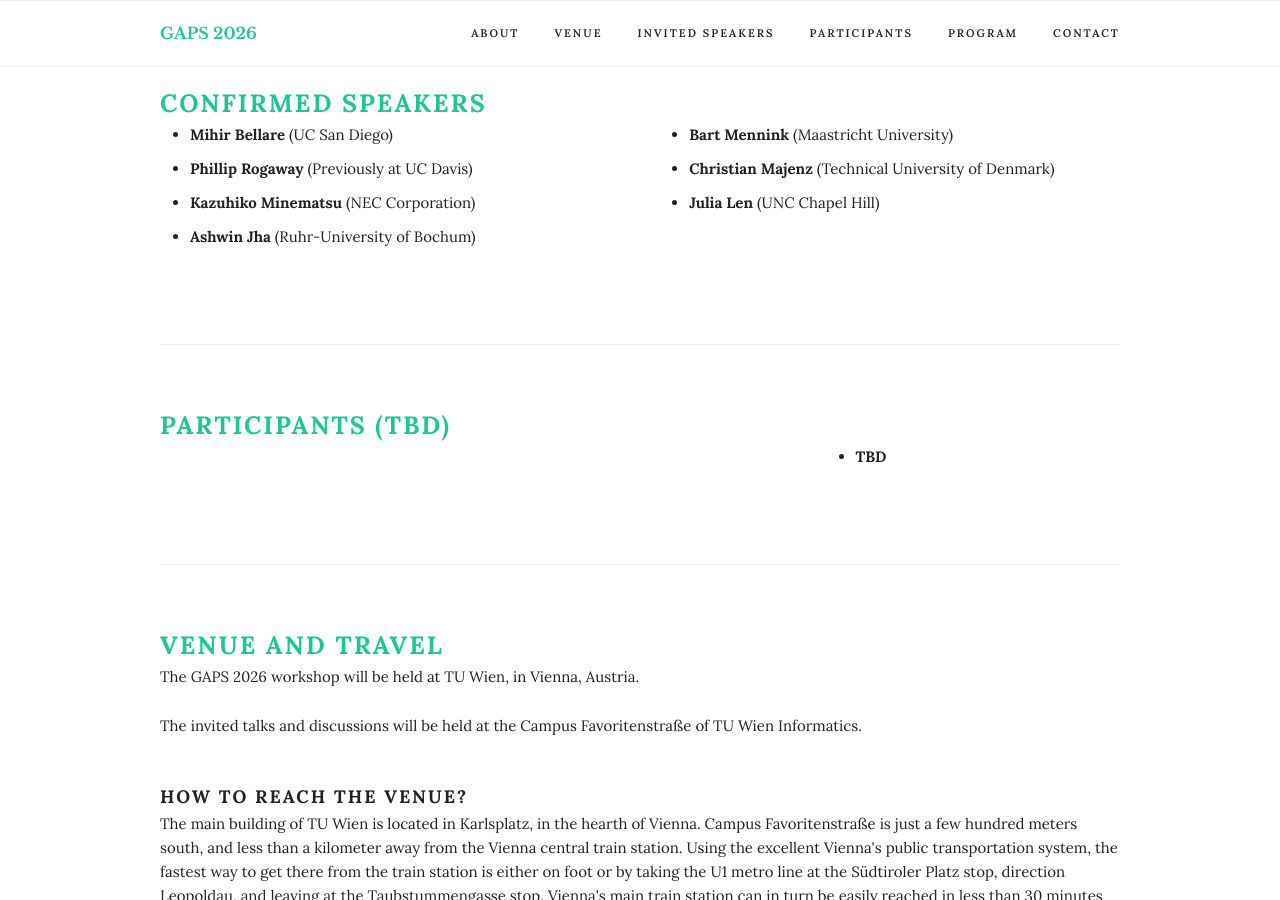
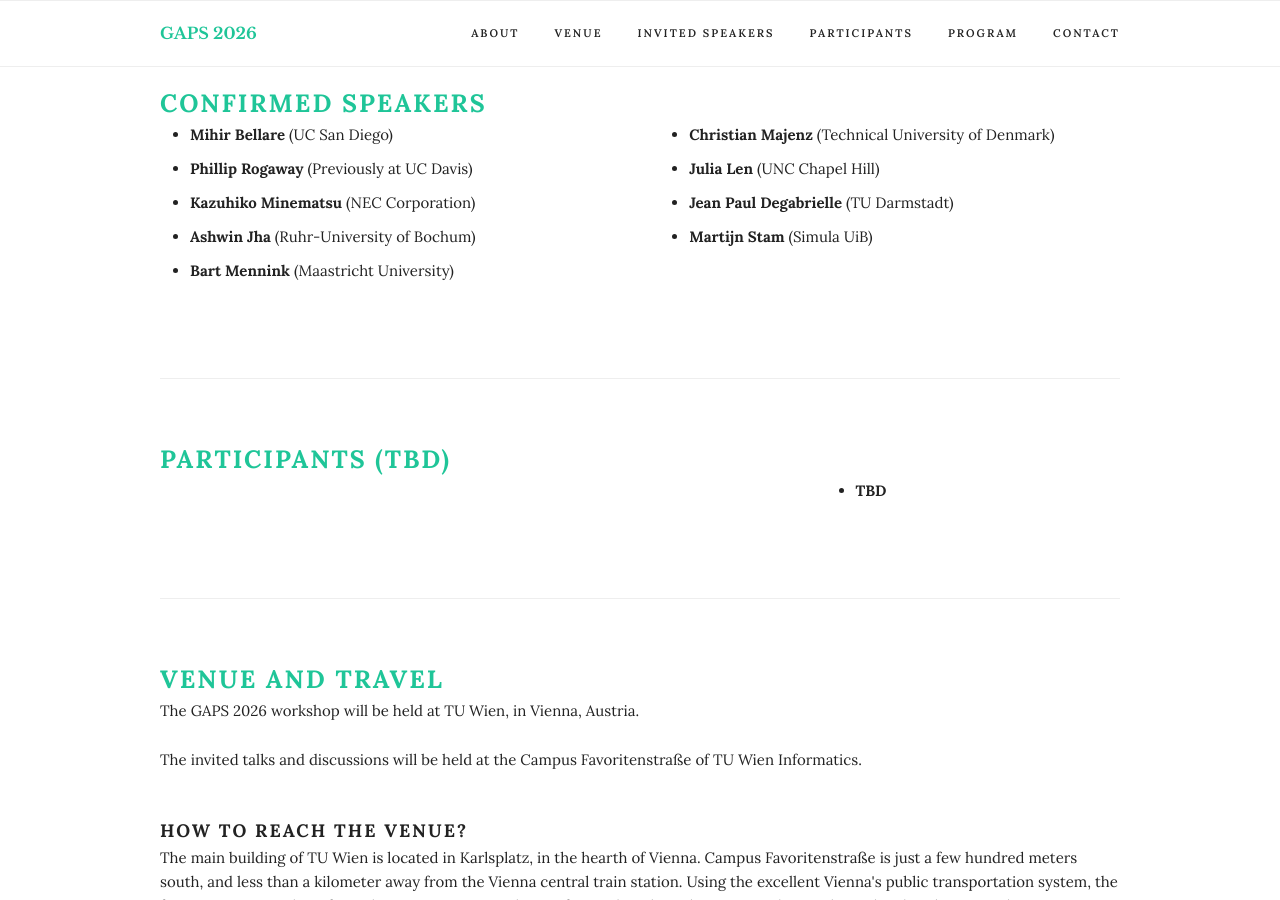
Before and after one commit to gapsworkshop/gaps2026, a Jekyll site: the page built from index.html, in a window 1280 px wide and 900 px high, scrolled down 1117 px. Built offline with Jekyll 4.4.1, drawn with Linux system fonts in a browser that asks for light colours.

Commit message:
updated speakers

```diff
--- a/_data/speakers.yml
+++ b/_data/speakers.yml
@@ -25,3 +25,11 @@
 - first: Julia
   last: Len
   affiliation: UNC Chapel Hill
+
+- first: Jean Paul
+  last: Degabrielle
+  affiliation: TU Darmstadt
+
+- first: Martijn
+  last: Stam
+  affiliation: Simula UiB
```
